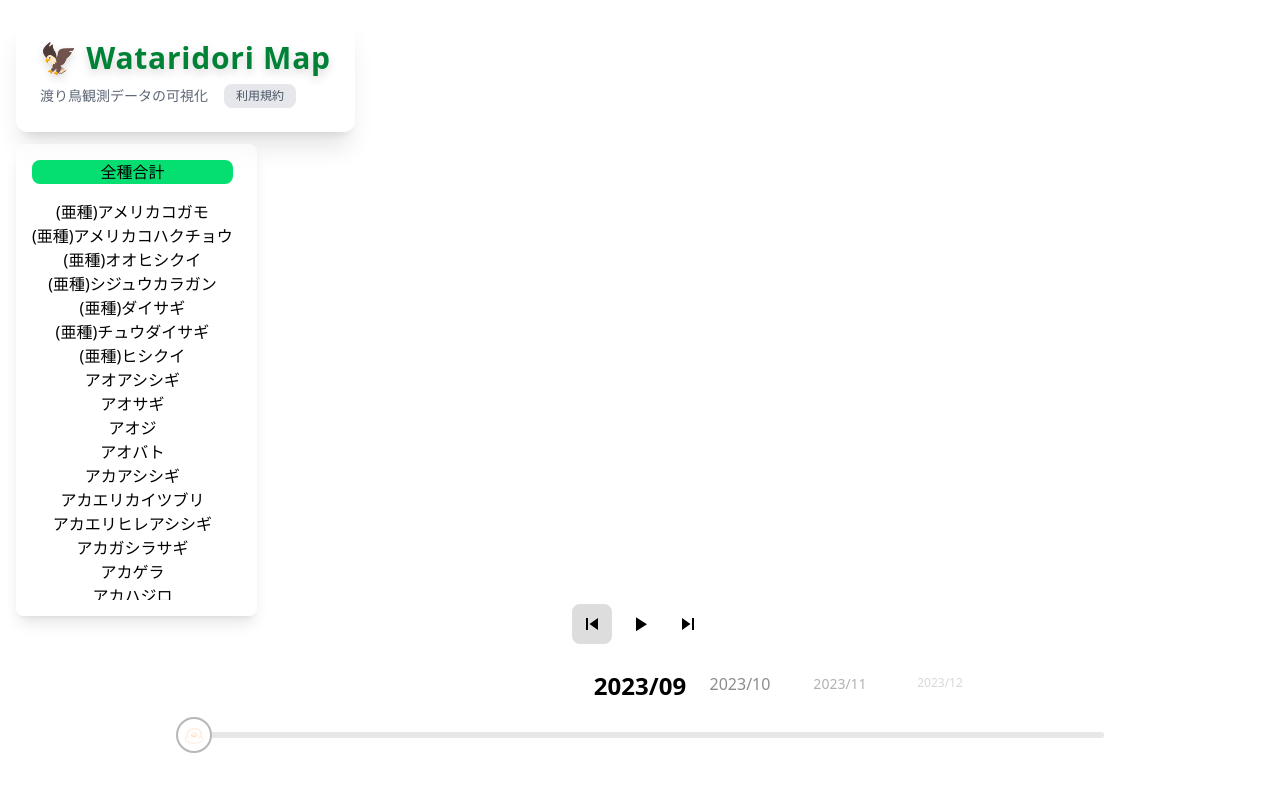
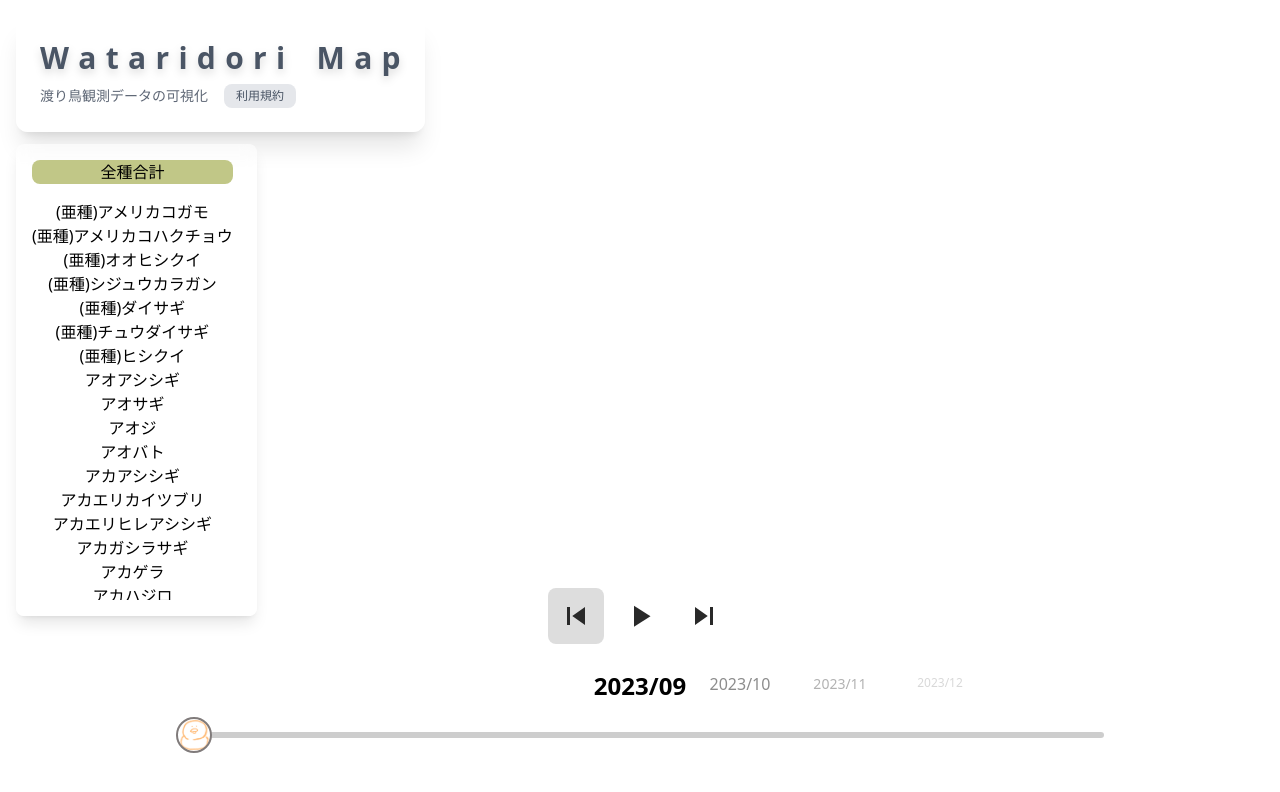
Before and after one commit to nenoi0810/wataridori-map, a SvelteKit app: page / in a window 1280 px wide. Shown: the top 792 px of the page. Built offline with nearby package versions, Linux system fonts and the light colour scheme.

Commit message:
titlecolor

```diff
--- a/src/app.html
+++ b/src/app.html
@@ -2,7 +2,7 @@
 <html lang="en">
 	<head>
 		<meta charset="utf-8" />
-		<link rel="icon" href="%sveltekit.assets%/favicon.png" />
+		<link rel="icon" href="%sveltekit.assets%/duckicon.PNG" />
 		<meta name="viewport" content="width=device-width, initial-scale=1" />
 		%sveltekit.head%
 	</head>
--- a/src/routes/+page.svelte
+++ b/src/routes/+page.svelte
@@ -113,10 +113,11 @@
 	<div class="flex items-start justify-between">
 		<div>
 			<h1
-				class="bg-gradient-to-r bg-clip-text text-3xl font-bold tracking-wide text-green-700 drop-shadow-lg"
+				class="bg-gradient-to-r bg-clip-text text-3xl font-bold tracking-wide text-gray-600 drop-shadow-lg"
 			>
-				🦅 Wataridori Map
+				W a t a r i d o r i　M a p
 			</h1>
+
 			<div class="flex items-center">
 				<p class="mt-2 text-sm text-gray-700 opacity-80">渡り鳥観測データの可視化</p>
 				<button
@@ -135,7 +136,7 @@
 >
 	<button
 		onclick={() => (selectedOption = 'total')}
-		class={`btn btn-primary mr-2 rounded-lg ${selectedOption === 'total' ? 'bg-green-400' : ''}`}
+		class={`btn btn-primary mr-2 rounded-lg ${selectedOption === 'total' ? 'bg-[#c1c787]' : ''}`}
 		disabled={selectedOption === 'total'}
 	>
 		全種合計
@@ -145,7 +146,7 @@
 		{#each speciesList as species}
 			<button
 				onclick={() => (selectedOption = species)}
-				class={`btn btn-primary mr-2 rounded-lg ${selectedOption === species ? 'bg-green-400' : ''}`}
+				class={`btn btn-primary mr-2 rounded-lg ${selectedOption === species ? 'bg-[#c1c787]' : ''}`}
 				disabled={selectedOption === species}
 			>
 				{species}
@@ -191,7 +192,7 @@
 	<GeoJSONSource data={observasion as any}>
 		<ImageLoader
 			images={{
-				hakutyo: './hakutyo.PNG'
+				hakutyo: './swanicon2.PNG'
 			}}
 		>
 			<SymbolLayer
@@ -205,7 +206,7 @@
 				}}
 				paint={{
 					'text-halo-width': 2,
-					'text-color': '#2a2',
+					'text-color': '#44730f',
 					'text-halo-color': '#fff'
 				}}
 				filter={filter()}
--- a/src/routes/Slider.svelte
+++ b/src/routes/Slider.svelte
@@ -90,25 +90,25 @@
 <div class="grid w-full grid-cols-1">
 	<div class="controls">
 		<button class="prev-button" onclick={prev} disabled={value <= range[0]}>
-			<svg viewBox="0 0 24 24" width="24" height="24">
+			<svg viewBox="0 0 24 24" width="36" height="36">
 				<path d={mdiSkipPrevious} fill="currentColor" />
 			</svg>
 		</button>
 		{#if !isPlaying}
 			<button class="play-button" onclick={play}>
-				<svg viewBox="0 0 24 24" width="24" height="24">
+				<svg viewBox="0 0 24 24" width="36" height="36">
 					<path d={mdiPlay} fill="currentColor" />
 				</svg>
 			</button>
 		{:else}
 			<button class="pause-button" onclick={pause}>
-				<svg viewBox="0 0 24 24" width="24" height="24">
+				<svg viewBox="0 0 24 24" width="36" height="36">
 					<path d={mdiPause} fill="currentColor" />
 				</svg>
 			</button>
 		{/if}
 		<button class="next-button" onclick={next} disabled={value >= range[1]}>
-			<svg viewBox="0 0 24 24" width="24" height="24">
+			<svg viewBox="0 0 24 24" width="36" height="36">
 				<path d={mdiSkipNext} fill="currentColor" />
 			</svg>
 		</button>
@@ -176,11 +176,11 @@
 	.pause-button,
 	.prev-button,
 	.next-button {
-		width: 40px;
-		height: 40px;
+		width: 56px;
+		height: 56px;
 		border: none;
 		border-radius: 8px;
-		color: black;
+		color: #292929;
 		font-size: 16px;
 		cursor: pointer;
 		display: flex;
@@ -215,7 +215,7 @@
 		width: 100%;
 		height: 6px;
 		border-radius: 3px;
-		background: #ddd;
+		background: #b8b8b8;
 		outline: none;
 		opacity: 0.7;
 		transition: opacity 0.2s;
@@ -231,12 +231,13 @@
 		appearance: none;
 		width: 24px;
 		height: 24px;
-		background: url('/icon.PNG') no-repeat center center;
+		background: url('/duckicon.PNG') no-repeat center center;
 		background-size: contain;
 		background-color: white;
 		padding: 16px;
 		border-radius: 50%;
-		border: #999 2px solid;
+		/*border: #8f8f8f 2px solid;*/
+		border: rgb(75, 68, 68) 2px solid;
 		cursor: pointer;
 	}
 
@@ -245,10 +246,11 @@
 		width: 24px;
 		height: 24px;
 		border-radius: 50%;
-		background: url('/icon.PNG') no-repeat center center;
+		background: url('/duckicon.PNG') no-repeat center center;
 		background-size: contain;
 		cursor: pointer;
-		border: none;
+		/*border: #8f8f8f 2px solid;*/
+		border: rgb(75, 68, 68) 2px solid;
 	}
 
 	/* Firefox のトラック部分 */
@@ -256,7 +258,7 @@
 		width: 100%;
 		height: 6px;
 		cursor: pointer;
-		background: #ddd;
+		background: #b8b8b8;
 		border-radius: 3px;
 		border: none;
 	}
```
Also changed, not shown: static/duckicon.PNG (added), static/swanicon2.PNG (added).
